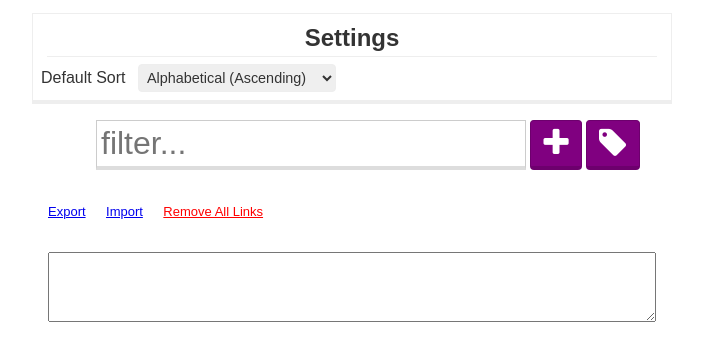
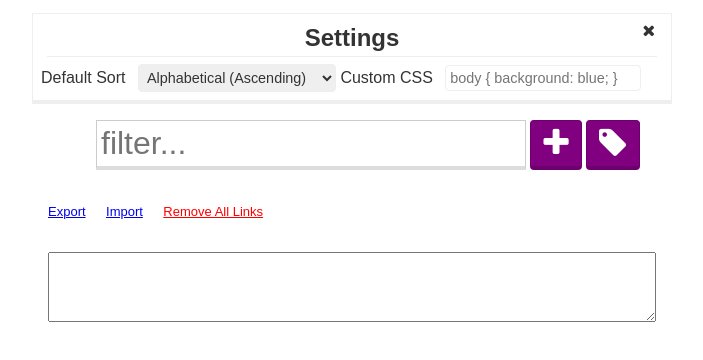
Before and after one commit to EmmaRamirez/link-hero, a website with bundled scripts: page src/index.html in a window 1280 px wide. Shown: the part 92-452 px from the top of the page, without its empty margins (288-991 px from the left). Built offline with nearby package versions, Linux system fonts and the light colour scheme; files whose address does not match are found by name.

Commit message:
add more to settings

```diff
--- a/src/index.html
+++ b/src/index.html
@@ -13,6 +13,7 @@
     </header>
     <main>
       <div class='settings'>
+        <i title='Close Settings' class='fa fa-close close-settings'></i>
         <h2>Settings</h2>
         <label>Default Sort
           <select class='sort-by'>
@@ -23,6 +24,9 @@
             <option>Primary Tag (Ascending)</option>
             <option>Primary Tag (Descending)</option>
           </select>
+        </label>
+        <label>
+          Custom CSS <input type='text' value='' placeholder='body { background: blue; }'>
         </label>
       </div>
       <form>
--- a/src/scripts/index.ts
+++ b/src/scripts/index.ts
@@ -11,6 +11,8 @@
   let importLink = document.querySelector('.import-all-links');
   let linkExportImport = document.querySelector('.link-export-import');
   let linkTagsFilterToggle = 2;
+  let settingsIcon = document.querySelector('.settings-icon');
+  let settingsClose = document.querySelector('.close-settings');
   let tag;
   let tags;
   let links = [
--- a/src/styles/index.styl
+++ b/src/styles/index.styl
@@ -23,7 +23,7 @@ header
     position: absolute;
     right: 1rem;
     top: 1rem;
-    &:active
+    &:active, &.active
       color: darken(purple, 15%);
 .settings
   border: 1px solid #eee;
@@ -32,17 +32,25 @@ header
   color: #333;
   padding: .5rem;
   padding-top: 0;
+  position: relative;
   h2
     border-bottom: 1px solid #eee;
     margin: .4rem;
     text-align: center;
     padding: .25rem;
-  select
+  select, input
     border: 1px solid #eee;
     border-radius: 4px;
     font-size: .9rem;
     margin-left: .5rem;
     padding: .25rem;
+  .close-settings
+    color: #333;
+    position: absolute;
+    cursor: pointer;
+    right: 1rem;
+    top: .5rem;
+
 
 
 form
```
